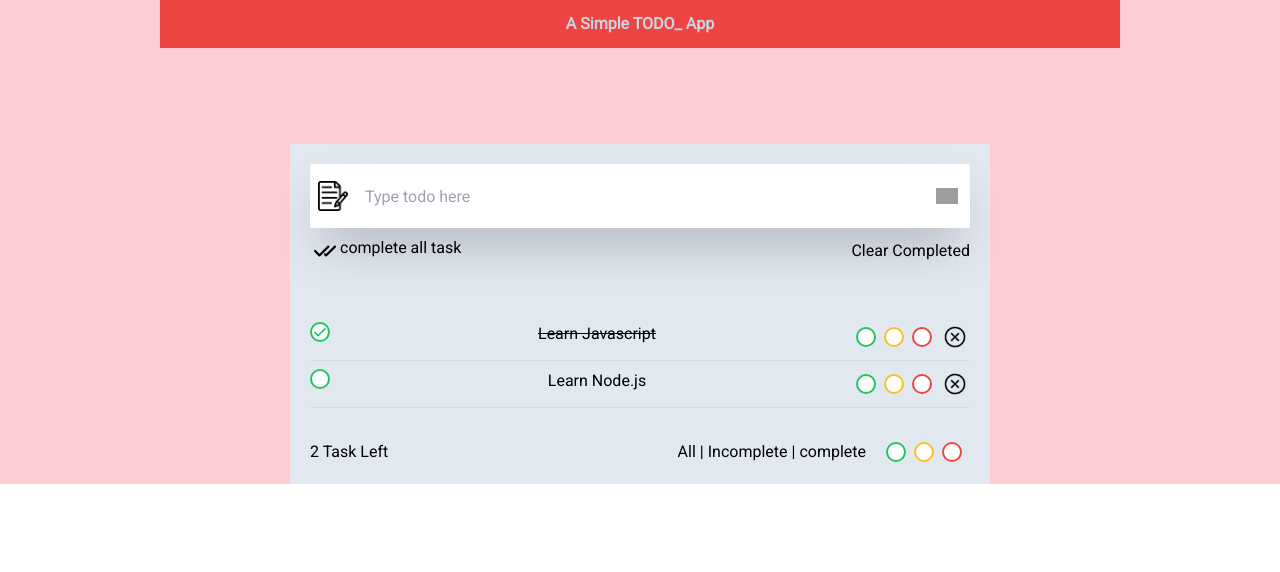
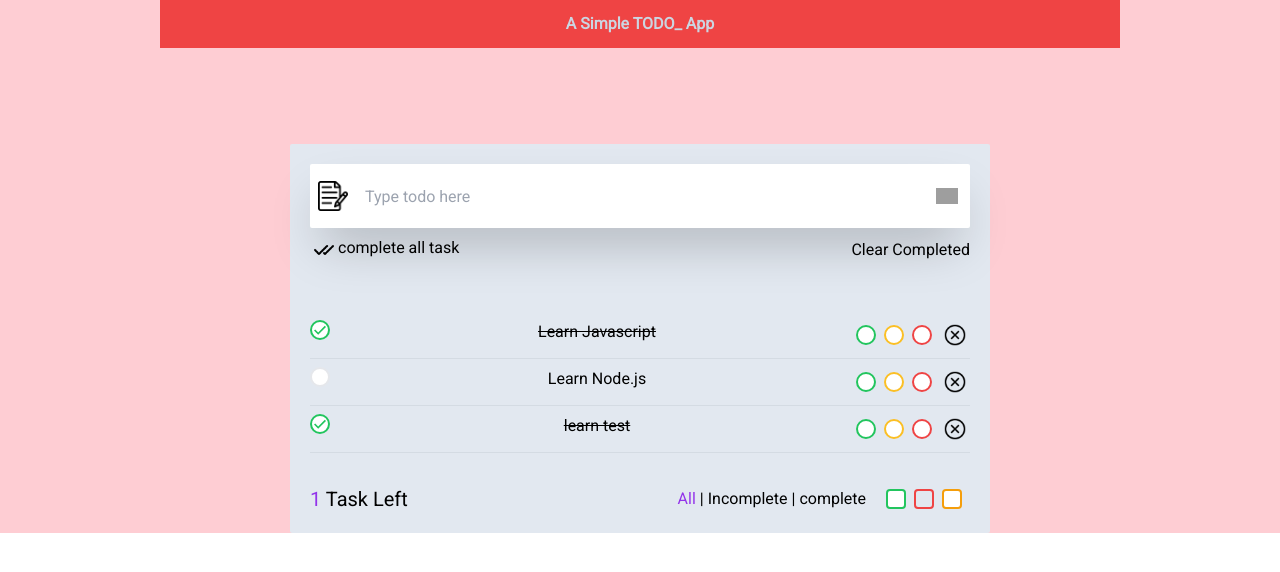
Before and after one commit to abusayed22/a_simple_todo_app, a React (Create React App) app: page / in a window 1280 px wide. Shown: the top 572 px of the page. Built offline with nearby package versions, Linux system fonts and the light colour scheme; grey boxes are pictures that could not be loaded.

Commit message:
todo fetuare complete

```diff
--- a/src/components/Header_input.js
+++ b/src/components/Header_input.js
@@ -1,41 +1,67 @@
 import React from 'react'
 import plus from '../images/plus.png'
-import cancel from "../images/cancel.png"
-import note from "../images/notes.png"
-import double_tick from "../images/double-tick.png"
+import cancel from '../images/cancel.png'
+import note from '../images/notes.png'
+import double_tick from '../images/double-tick.png'
 import Button_img from './utils/Button_img'
 import Todo from './all_todo/Todo'
 import Footer from './footer/Footer'
-import { useSelector } from 'react-redux'
+import { useDispatch, useSelector } from 'react-redux'
+import { clearCompleted, completeAll } from '../redux/todos/action'
 
 function Header_input() {
-    const todos = useSelector(state => state.todos);
+  const todos = useSelector((state) => state.todos);
+  const dispatch = useDispatch();
+
+  // all complete handler
+  const allCompleteHandler = () => {
+    dispatch(completeAll())
+  };
+
+  // complete clear
+  const completeClear = () => {
+    dispatch(clearCompleted())
+  }
 
   return (
     <div>
-            <div className='w-[700px] bg-slate-200 h-auto p-5 rounded-sm '>
-                <div className='flex justify-around bg-white items-center rounded-sm shadow-2xl'>
-                    <img width={'30px'} className='h-[30px]  border-none text-black' src={note} placeholder={'type add todo'} alt="" />
-                    <input className='outline-0 w-[550px] h-16' placeholder='Type todo here' type="" name="" value="" />
+      <div className="w-[700px] bg-slate-200 h-auto p-5 rounded-sm ">
+        <div className="flex justify-around bg-white items-center rounded-sm shadow-2xl">
+          <img
+            width={'30px'}
+            className="h-[30px]  border-none text-black"
+            src={note}
+            placeholder={'type add todo'}
+            alt=""
+          />
+          <input
+            className="outline-0 w-[550px] h-16"
+            placeholder="Type todo here"
+            type=""
+            name=""
+            value=""
+          />
           <Button_img wed={30} border_color={'slate-900'} button_font={plus} />
         </div>
-                <div className='flex justify-between mt-2'>
-
-                    <div className='cursor-pointer flex'>
-                        <Button_img wed={30} border_color={'slate-900'} text={'complete all task'} button_font={double_tick} />
-                        <span>complete all task</span>
+        <div className="flex justify-between mt-2">
+          <div onClick={allCompleteHandler} className="cursor-pointer flex">
+          <div className={`w-7 h-7 rounded-full `}>
+      <img width={`30px`} className='p-1' src={double_tick} alt="" />
     </div>
-                    <button type="">Clear Completed</button>
+            <span className=''>complete all task</span>
+          </div>
+          <button onClick={completeClear}>Clear Completed</button>
         </div>
         <br />
         <br />
         {/* all todo map for read */}
-                {todos.map(todo => <Todo img={cancel} todo={todo} />)}
+        {todos.map((todo) => (
+          <Todo img={cancel} todo={todo} key={todo.id} />
+        ))}
 
         <Footer />
       </div>
     </div>
-
   )
 }
 
--- a/src/components/all_todo/Todo.jsx
+++ b/src/components/all_todo/Todo.jsx
@@ -1,18 +1,46 @@
 /* eslint-disable react/jsx-pascal-case */
 import React from "react";
-import Button_color from "../utils/Button_color";
-import Button_img from "../utils/Button_img";
+import cancel from "../../images/cancel.png";
+import { useDispatch } from "react-redux";
+import { colorChange, deleted, toggled } from "../../redux/todos/action";
 
 function Todo({ img, todo }) {
   const { id, text, isComplete, color } = todo;
+  const dispatch = useDispatch();
+
+  // handler function
+
+  // deleteHandler
+  const deleteHandler = (todoId) => {
+    dispatch(deleted(todoId));
+  };
+
+  // toggledHandler
+  const toggledHandler = (todoId) => {
+    dispatch(toggled(todoId));
+  };
+
+  // colorChangHandler
+  const colorChangeHandler = (todoId, color) => {
+    dispatch(colorChange(todoId, color));
+  };
   return (
     <div>
       <div className="flex justify-between bg-slate-200 border-b border-gray-400/20 py-2">
-        <div className="rounded-full bg-white border-2 border-gray-400 w-5 h-5 flex flex-shrink-0 justify-center items-center mr-2 border-green-500 focus-within:border-green-500">
-          <input type="checkbox" class="opacity-0 absolute rounded-full" />
+        <div
+          className={`rounded-full  bg-white border-2  w-5 h-5 flex flex-shrink-0 justify-center items-center mr-2 ${
+            isComplete && "border-green-500 focus-within:border-green-500"
+          }`}
+        >
+          <input
+            type="checkbox"
+            checked={isComplete}
+            onChange={() => toggledHandler(id)}
+            className="opacity-0 absolute rounded-full"
+          />
           {isComplete && (
             <svg
-              class=" fill-current w-3 h-3 text-green-500 pointer-events-none"
+              className=" fill-current w-3 h-3 text-green-500 pointer-events-none"
               viewBox="0 0 20 20"
             >
               <path d="M0 11l2-2 5 5L18 3l2 2L7 18z" />
@@ -23,23 +51,32 @@ function Todo({ img, todo }) {
         <p className={`${isComplete && "line-through"}`}>{text}</p>
         <div className="flex items-center justify-end">
           <div
+            onClick={() => colorChangeHandler(id, "green")}
             className={` rounded-full bg-white border-2 w-5 h-5 flex flex-shrink-0 justify-center items-center mr-2 ${
               color === "green" && "bg-green-500"
             } border-green-500 hover:bg-green-500 transition-colors`}
           ></div>
 
+
           <div
             className={` rounded-full bg-white border-2 w-5 h-5 flex flex-shrink-0 justify-center items-center mr-2 ${
               color === "yellow" && "bg-amber-500"
             } border-amber-400 hover:bg-amber-500 transition-colors`}
+            onClick={() => colorChangeHandler(id, "yellow")}
           ></div>
           <div
             className={` rounded-full bg-white border-2 w-5 h-5 flex flex-shrink-0 justify-center items-center mr-2 ${
-              color === "red" && "bg-red-500"
+              color === "red" && "bg-red-600"
             } border-red-500 hover:bg-red-500 transition-colors`}
+            onClick={() => colorChangeHandler(id, "red")}
           ></div>
 
-          <Button_img wed="30" border_color="slate-900" button_font={img} />
+          <button
+            onClick={() => deleteHandler(id)}
+            className={`w-30 h-wed rounded-full`}
+          >
+            <img width={`30px`} className="p-1" src={cancel} alt="" />
+          </button>
         </div>
       </div>
     </div>
--- a/src/components/footer/Footer.js
+++ b/src/components/footer/Footer.js
@@ -1,27 +1,99 @@
 import React from 'react'
+import { useDispatch, useSelector } from 'react-redux'
+import { colorChange, statausChange } from '../../redux/fillters/action'
 
 function Footer() {
+  const todos = useSelector((state) => state.todos)
+  const fillters = useSelector((state) => state.fillters)
+
+  const dispatch = useDispatch()
+
+  const { stataus, color } = fillters
+
+  // how much number of task
+  const number_of_task = todos.filter((fillter) => !fillter.isComplete).length
+
+  // how much task due
+  const person = (number_of_task) => {
+    switch (number_of_task) {
+      case 0:
+        return 'No Task!'
+
+      case 1:
+        return `${number_of_task} Task Left`
+
+      default:
+        return `${number_of_task} Tasks Left`
+    }
+  }
+
+  // stataus change hander
+  const statausHandler = (value) => {
+    dispatch(statausChange(value))
+  }
+
+  // color change handler
+  const colorChangeHander = (colorValue) => {
+    if (color.includes(colorValue)) {
+      dispatch(colorChange(colorValue, 'remove'))
+    } else {
+      dispatch(colorChange(colorValue, 'add'))
+    }
+  }
+
   return (
-    <div className='flex justify-between mt-8'>
-      <p>2 Task Left</p>
+    <div className="flex justify-between mt-8">
+      <p className="first-letter:text-purple-600 text-xl">
+        {person(number_of_task)}
+      </p>
       <div className="flex items-center justify-end">
-        <div className='flex space-x-1'>
-          <p>All</p>
+        <div className="flex space-x-1">
+          <p
+            onClick={() => statausHandler('All')}
+            className={`text-md cursor-pointer ${
+              stataus === 'All' && 'text-purple-600'
+            }`}
+          >
+            All
+          </p>
           <span>|</span>
-          <p>Incomplete</p>
+          <p
+            onClick={() => statausHandler('Incomplete')}
+            className={`text-md cursor-pointer ${
+              stataus === 'Incomplete' && 'text-purple-600'
+            }`}
+          >
+            Incomplete
+          </p>
           <span>|</span>
-          <p>complete</p>
+          <p
+            onClick={() => statausHandler('complete')}
+            className={`text-md cursor-pointer ${
+              stataus === 'complete' && 'text-purple-600'
+            }`}
+          >
+            complete
+          </p>
         </div>
-        <div className='flex ml-5'>
+        <div className="flex ml-5">
           <div
-            className={` rounded-full bg-white border-2 w-5 h-5 flex flex-shrink-0 justify-center items-center mr-2  border-green-500 hover:bg-green-500 transition-colors`}
+            onClick={() => colorChangeHander('green')}
+            className={` rounded cursor-pointer bg-white border-2 w-5 h-5 flex flex-shrink-0 ${
+              color.includes('green') && 'bg-green-500'
+            } justify-center items-center mr-2  border-green-500 hover:bg-green-500 transition-colors`}
+          ></div>
+          <div
+            onClick={() => colorChangeHander('red')}
+            className={`rounded cursor-pointer border-2 w-5 h-5 flex flex-shrink-0 ${
+              color.includes('red') && 'bg-red-500'
+            } justify-center items-center mr-2  border-red-500 hover:bg-red-500 transition-colors`}
           ></div>
 
           <div
-            className={` rounded-full bg-white border-2 w-5 h-5 flex flex-shrink-0 justify-center items-center mr-2 border-amber-400 hover:bg-amber-500 transition-colors`}
-          ></div>
-          <div
-            className={` rounded-full bg-white border-2 w-5 h-5 flex flex-shrink-0 justify-center items-center mr-2 border-red-500 hover:bg-red-500 transition-colors`}
+            onClick={() => colorChangeHander('yellow')}
+            className={` rounded cursor-pointer bg-white border-2 w-5 h-5 flex flex-shrink-0 ${
+              color.includes('yellow') && 'bg-amber-500'
+            } justify-center items-center mr-2  border-amber-500 hover:bg-amber-500 transition-colors`}
           ></div>
         </div>
       </div>
--- a/src/components/utils/Button_img.jsx
+++ b/src/components/utils/Button_img.jsx
@@ -1,10 +1,11 @@
 import React from 'react';
 
-function Button_img({wed, button_font,border_color}) {
+function Button_img({wed, button_font,border_color,deleteHandler}) {
+
+
   return (
     <button className={`w-${wed} h-${wed} rounded-full border-${border_color}`}>
       <img width={`${wed}px`} className='p-1' src={button_font} alt="" />
-
     </button>
   )
 }
--- a/src/redux/fillters/action.js
+++ b/src/redux/fillters/action.js
@@ -1,17 +1,17 @@
 import { COLOR, STATAUS } from "./actionTypes"
 
 
-export const stataus = (stataus) => {
+export const statausChange = (stataus) => {
     return {
         type: STATAUS,
         payload: stataus
     }
 }
-export const color = (color, changeType) => {
+export const colorChange = (colorValue, changeType) => {
     return {
         type: COLOR,
         payload: {
-            color,
+            colorValue,
             changeType
         }
     }
--- a/src/redux/fillters/reducer.js
+++ b/src/redux/fillters/reducer.js
@@ -13,22 +13,19 @@ const reducer = (state = inistialState, action) => {
             }
 
         case COLOR:
-            const {color, changeType} = action.type;
+            const {colorValue, changeType} = action.payload;
 
                switch (changeType) {
-                case 'add':
+                    case "add":
                     return {
-                        ...state.color,
-                         color: [
-                            ...state.color,
-                             color
-                         ]
-                    }
+                        ...state,
+                        color: [...state.color,colorValue]
+                    };
 
                 case 'remove':
                     return {
                         ...state,
-                        color: state.color.filter(existingColor => existingColor !== color)
+                        color: state.color.filter(existingColor => existingColor !== colorValue)
                     }
 
                 default:
--- a/src/redux/rootReducer.js
+++ b/src/redux/rootReducer.js
@@ -3,7 +3,7 @@ import todoReducer from './todos/reducer'
 import filterReducer from './fillters/reducer'
 const rootReducer = combineReducers({
     todos: todoReducer,
-    filters: filterReducer
+    fillters: filterReducer
 });
 
 export default rootReducer;
--- a/src/redux/todos/action.js
+++ b/src/redux/todos/action.js
@@ -6,10 +6,9 @@ export const added = (value) => {
         payload: value
     }
 }
-export const completeAll = (todoText) => {
+export const completeAll = () => {
     return {
         type: COMPLETE_ALL,
-        payload: todoText
     }
 }
 export const clearCompleted = (value) => {
@@ -18,29 +17,26 @@ export const clearCompleted = (value) => {
         payload: value
     }
 }
-export const toggled = (todoId,value) => {
+export const toggled = (todoId) => {
     return {
         type: TOGGLED,
-        payload: {
-            todoId,
-            value
-        }
+        payload: todoId
+
     }
 }
-export const colorChange = (todoId,value) => {
+export const colorChange = (todoId,color) => {
     return {
         type: COLOR_CHANGE,
         payload: {
             todoId,
-            value
+            color
         }
     }
 }
 export const deleted = (todoId) => {
     return {
         type: DELETED,
-        payload: {
-            todoId,
-        }
+        payload: todoId,
+
     }
 }
--- a/src/redux/todos/inistialSate.js
+++ b/src/redux/todos/inistialSate.js
@@ -4,13 +4,19 @@ const inistialState = [
     {
         id: 1,
         text: 'Learn Javascript',
-        isComplete: true
+        isComplete: true,
     },
     {
         id:2,
         text: 'Learn Node.js',
         isComplete: false,
         color: 'yellow'
+    },
+    {
+        id:3,
+        text: 'learn test',
+        isComplete: true,
+        color: 'red'
     }
 ];
 export default inistialState;
--- a/src/redux/todos/reducer.js
+++ b/src/redux/todos/reducer.js
@@ -20,16 +20,13 @@ const reducer = (state = inistialState, action) => {
             ];
 
         case COMPLETE_ALL:
-            return [
-                ...state,
-                state.map(todo => {
-                    // TODO: {} => []
+            return state.map(todo => {
                     return {
                         ...todo,
                         isComplete: true
                     };
                 })
-            ];
+
 
         case CLEAR_COMPLETE :
             return state.filter(todo => !todo.isComplete );
@@ -41,20 +38,19 @@ const reducer = (state = inistialState, action) => {
                 };
                 return {
                     ...todo,
-                    // eslint-disable-next-line no-undef
-                    isComplete : !isComplete
+                    isComplete: !todo.isComplete
                 };
             });
 
         case COLOR_CHANGE:
-        const {todoId, colorValue} = action.payload;
+        const {todoId, color} = action.payload;
         return state.map(todo => {
             if(todo.id !== todoId) {
                 return todo;
-            }
+            } else
             return {
-                ...state,
-                color: colorValue
+                ...todo,
+                color: color
             }
         });
 
```
Lines whose indentation alone changed are shown as unchanged.
